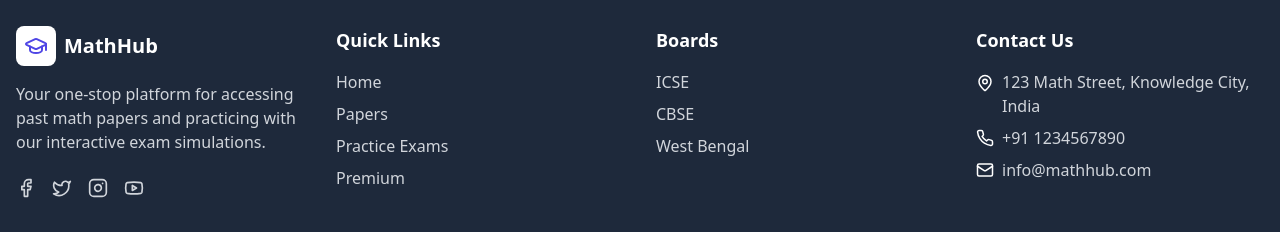
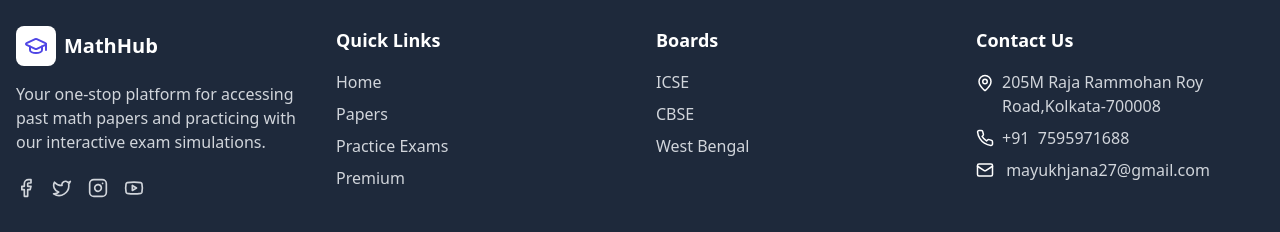
Before and after one commit to mayukhjana/mathhubbyconceptlabs, a React (Vite) app: page /auth in a window 1280 px wide. Shown: the part 667-899 px from the top of the page. Built offline with nearby package versions, Linux system fonts and the light colour scheme.

Commit message:
Visual edit in Lovable
Edited UI in Lovable

```diff
--- a/src/components/Footer.tsx
+++ b/src/components/Footer.tsx
@@ -71,15 +71,15 @@ const Footer = () => {
             <ul className="space-y-2">
               <li className="flex items-start space-x-2">
                 <MapPin size={18} className="shrink-0 mt-1" />
-                <span className="text-gray-300">123 Math Street, Knowledge City, India</span>
+                <span className="text-gray-300">205M Raja Rammohan Roy Road,Kolkata-700008</span>
               </li>
               <li className="flex items-center space-x-2">
                 <Phone size={18} className="shrink-0" />
-                <span className="text-gray-300">+91 1234567890</span>
+                <span className="text-gray-300">+91  7595971688</span>
               </li>
               <li className="flex items-center space-x-2">
                 <Mail size={18} className="shrink-0" />
-                <span className="text-gray-300">info@mathhub.com</span>
+                <span className="text-gray-300"> mayukhjana27@gmail.com</span>
               </li>
             </ul>
           </div>
```
